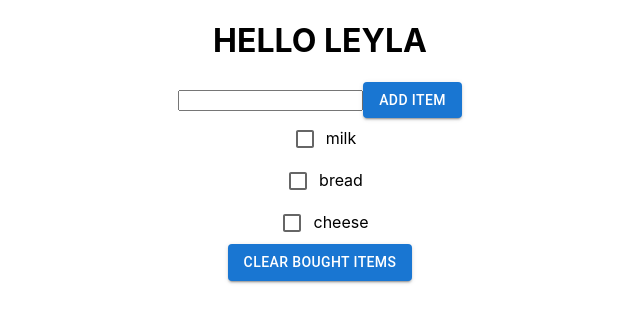
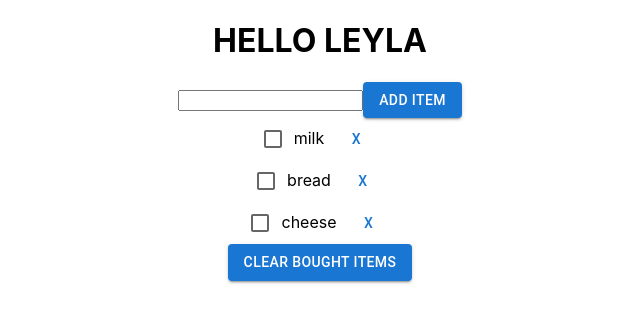
Before and after one commit to SkyeRenda/shoppable, a React (Create React App) app: page / in a window 1280 px wide. Shown: the top 322 px of the page, without its empty margins (320-960 px from the left). Built offline with nearby package versions, Linux system fonts and the light colour scheme.

Commit message:
added button to remove items

```diff
--- a/src/App.tsx
+++ b/src/App.tsx
@@ -26,7 +26,6 @@ function App() {
   ];
   const [items, setItems] = useState(defaultItems);
   const itemNameRef = useRef<HTMLInputElement>(null);
-  const undoList: Array<ItemModel[]> = [];
 
   function handleAddItem() {
     const name =
@@ -37,7 +36,6 @@ function App() {
       return;
     }
     const newItemList = [...items, { id: uuidv4(), name: name, bought: false }];
-    undoList.push([...items]);
     setItems(newItemList);
 
     if (itemNameRef.current?.value) {
@@ -48,7 +46,6 @@ function App() {
   function toggleBought(id: string) {
     const newItems = [...items];
     const item = newItems.find((item) => item.id === id);
-    undoList.push([...items]);
     if (item !== undefined) {
       item.bought = !item.bought;
     }
@@ -57,7 +54,17 @@ function App() {
 
   function handleClearBought() {
     const newItems = items.filter((items) => !items.bought);
-    undoList.push([...items]);
+    setItems(newItems);
+  }
+
+  function removeItem(id: string) {
+    const newItems = [...items];
+    const index = newItems.findIndex((item) => {
+      return item.id === id;
+    });
+
+    newItems.splice(index, 1);
+    console.log(newItems);
     setItems(newItems);
   }
 
@@ -72,15 +79,20 @@ function App() {
       >
         Add Item
       </Button>
-      <ItemList
-        items={items}
-        toggleBought={toggleBought}
-      ></ItemList>
+      {items.length > 0 ? (
+        <ItemList
+          items={items}
+          toggleBought={toggleBought}
+          removeItem={removeItem}
+        ></ItemList>
+      ) : (
+        <p>Please add items to the list.</p>
+      )}
+
       <Button
         variant="contained"
         onClick={handleClearBought}
       >
-        {" "}
         Clear Bought Items
       </Button>
     </div>
--- a/src/index.tsx
+++ b/src/index.tsx
@@ -7,11 +7,7 @@ import reportWebVitals from "./reportWebVitals";
 const root = ReactDOM.createRoot(
   document.getElementById("root") as HTMLElement
 );
-root.render(
-  <React.StrictMode>
-    <App />
-  </React.StrictMode>
-);
+root.render(<App />);
 
 // If you want to start measuring performance in your app, pass a function
 // to log results (for example: reportWebVitals(console.log))
--- a/src/modules/Item.tsx
+++ b/src/modules/Item.tsx
@@ -1,17 +1,27 @@
 import React from "react";
 import { ItemModel } from "../models/itemModel";
 import Checkbox from "@mui/material/Checkbox";
+import Button from "@mui/material/Button";
 
 export interface ItemProps {
   item: ItemModel;
   toggleBought: (id: string) => void;
+  removeItem: (id: string) => void;
 }
 
-const Item: React.FC<ItemProps> = ({ item, toggleBought }: ItemProps) => {
+const Item: React.FC<ItemProps> = ({
+  item,
+  toggleBought,
+  removeItem,
+}: ItemProps) => {
   function handleBoughtClick() {
     toggleBought(item.id);
   }
-  console.log(item.name);
+
+  function handleRemoveClick() {
+    removeItem(item.id);
+  }
+
   return (
     <div>
       <label>
@@ -21,6 +31,12 @@ const Item: React.FC<ItemProps> = ({ item, toggleBought }: ItemProps) => {
         />
         {item.name}
       </label>
+      <Button
+        variant="text"
+        onClick={handleRemoveClick}
+      >
+        X
+      </Button>
     </div>
   );
 };
--- a/src/modules/ItemList.tsx
+++ b/src/modules/ItemList.tsx
@@ -5,11 +5,13 @@ import Item from "./Item";
 interface ItemListProps {
   items: ItemModel[];
   toggleBought: (id: string) => void;
+  removeItem: (id: string) => void;
 }
 
 const ItemList: React.FC<ItemListProps> = ({
   items,
   toggleBought,
+  removeItem,
 }: ItemListProps) => {
   return (
     <>
@@ -18,6 +20,7 @@ const ItemList: React.FC<ItemListProps> = ({
           key={item.id}
           item={item}
           toggleBought={toggleBought}
+          removeItem={removeItem}
         ></Item>
       ))}
     </>
```
Also changed, not shown: src/models/versionControl.tsx (deleted, +0 -20 lines).
